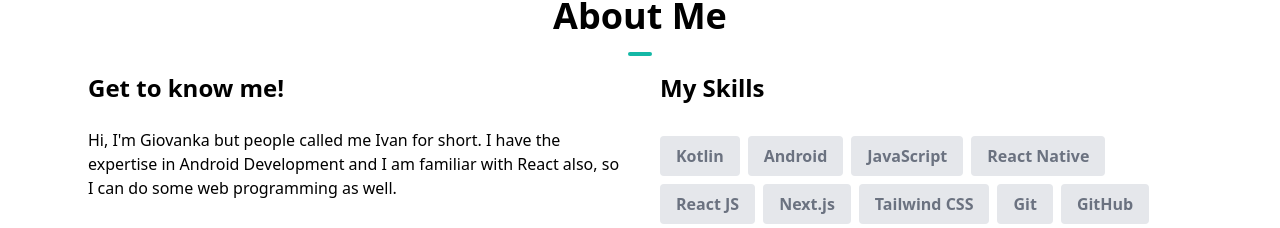
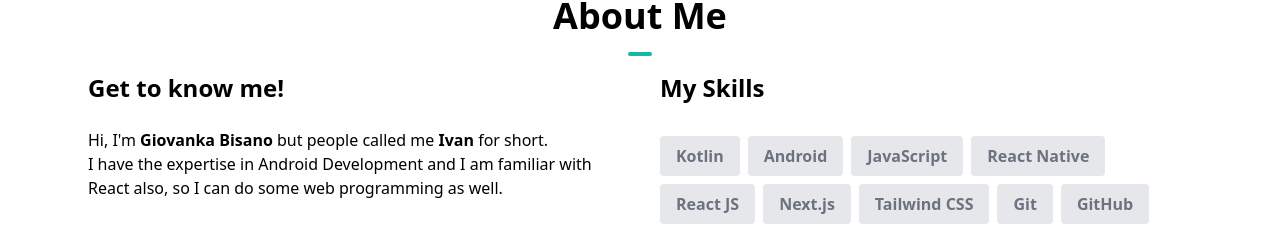
Before and after one commit to giovankabisano/giovankov.com, a Next.js app: page / in a window 1280 px wide. Shown: the part 1015-1243 px from the top of the page. Built offline with nearby package versions, Linux system fonts and the light colour scheme.

Commit message:
Update about section

```diff
--- a/components/AboutSection.tsx
+++ b/components/AboutSection.tsx
@@ -30,7 +30,7 @@
               Get to know me!
             </h1>
             <p>
-              Hi, I&#39;m Giovanka but people called me Ivan for short. I have the expertise in Android Development and I am familiar with React also, so I can do some web programming as well.
+              Hi, I&#39;m <b>Giovanka Bisano</b> but people called me <b>Ivan</b> for short. <br/>I have the expertise in Android Development and I am familiar with React also, so I can do some web programming as well.
             </p>
             <br />
             <p>
```
